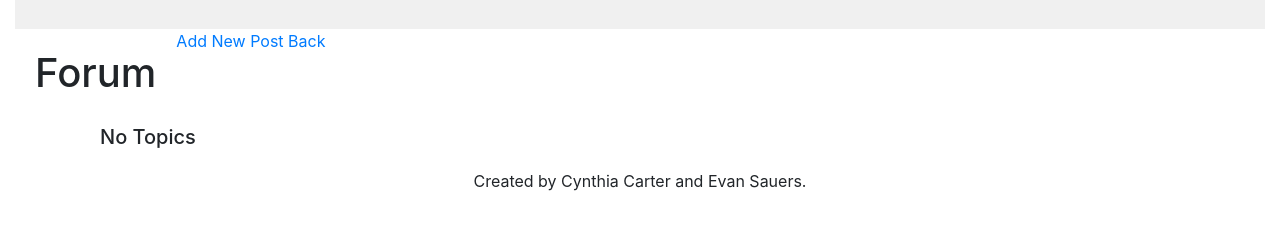
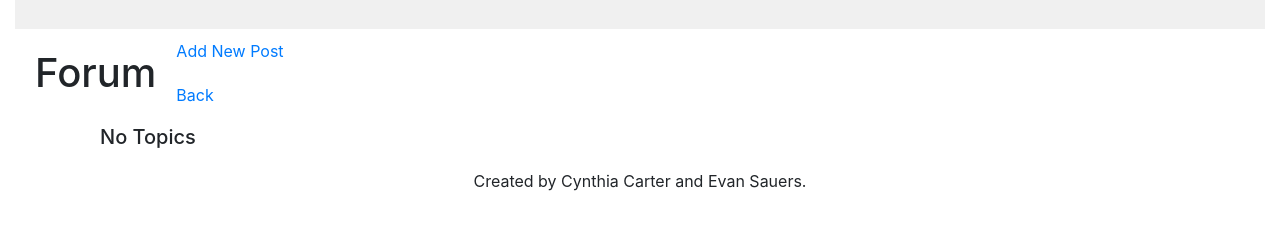
Before and after one commit to evan-sauers/internet-forum, a PHP site: page /postList.php?id=1 in a window 1280 px wide. Shown: the part 67-300 px from the top of the page. Run offline with PHP 8.4, Linux system fonts and the light colour scheme; the visitor is signed in with stand-in values (Sample User, id 1); data that the repository does not hold is empty; some web fonts are replaced.

Commit message:
Quick Fixes
- Last minutes fixes for presentation purposes
- Added padding to back button

```diff
--- a/corner.php
+++ b/corner.php
@@ -1,12 +1,10 @@
 <?php
-
     include("config.php");
     include("session.php");
 
     // Get the images
     $query2 = $conn->query("SELECT * FROM images ORDER BY id DESC");
     $query3 = mysqli_num_rows($query2);
-
 ?>
 
 <!DOCTYPE html>
@@ -38,7 +36,7 @@
                 </div>
             </div>
             <h1>Pet Corner</h1>
-            <a href="dashboard.php">Back</a><br><br><br><br>
+            <div class="pageButton"><a href="dashboard.php">Back</a></div><br><br><br>
             <h4>Show off your own pets below!</h4><br>
             <p>Upload an image of your pet along with a short description. Due to privacy, the Pets Corner will remain anonymous.</p><br>
             <script>
@@ -56,6 +54,7 @@
             <textarea id="text" cols="40" rows="4" maxlength="300" name="image_text" placeholder="Describe your image..."></textarea>
             <button type="submit" name="submit">UPLOAD</button>
             </form>
+            <br>
 
             <!-- Output images of pets -->
         <?php
--- a/post.php
+++ b/post.php
@@ -60,7 +60,7 @@
             <div class="row">
                 <div class="col-12">
                     <h1 class="post-title"><?php echo $output1['title']; ?></h1>
-                    <a href="dashboard.php">Back</a>
+                    <div class="pageButton"><a href="dashboard.php">Back</a></div>
                 </div>
             </div>
 
--- a/postList.php
+++ b/postList.php
@@ -51,8 +51,8 @@
             <div class="row">
                 <div class="col-12">
                     <h1 class="post-title"><?php echo $name ?> Forum</h1>
-                    <a href="newPost.php">Add New Post</a>
-                    <a href="dashboard.php">Back</a>
+                    <div class="pageButton"><a href="newPost.php">Add New Post</a></div>
+                    <div class="pageButton"><a href="dashboard.php">Back</a></div>
                 </div>
                 <div class="none">
                     <?php if ($query3 == 0) {
--- a/styles/styles.css
+++ b/styles/styles.css
@@ -22,6 +22,10 @@ h4 {
 
 .topNav {
     background-color: #f0f0f0;
+}
+
+.pageButton {
+    padding: 10px;
 }
 
 #createPost {
@@ -59,7 +63,6 @@ h4 {
 
 #cornerButton {
     text-align: center;
-    margin 0;
 }
 
 #corner {
```
Also changed, not shown: login.php (+1 -6 lines).
